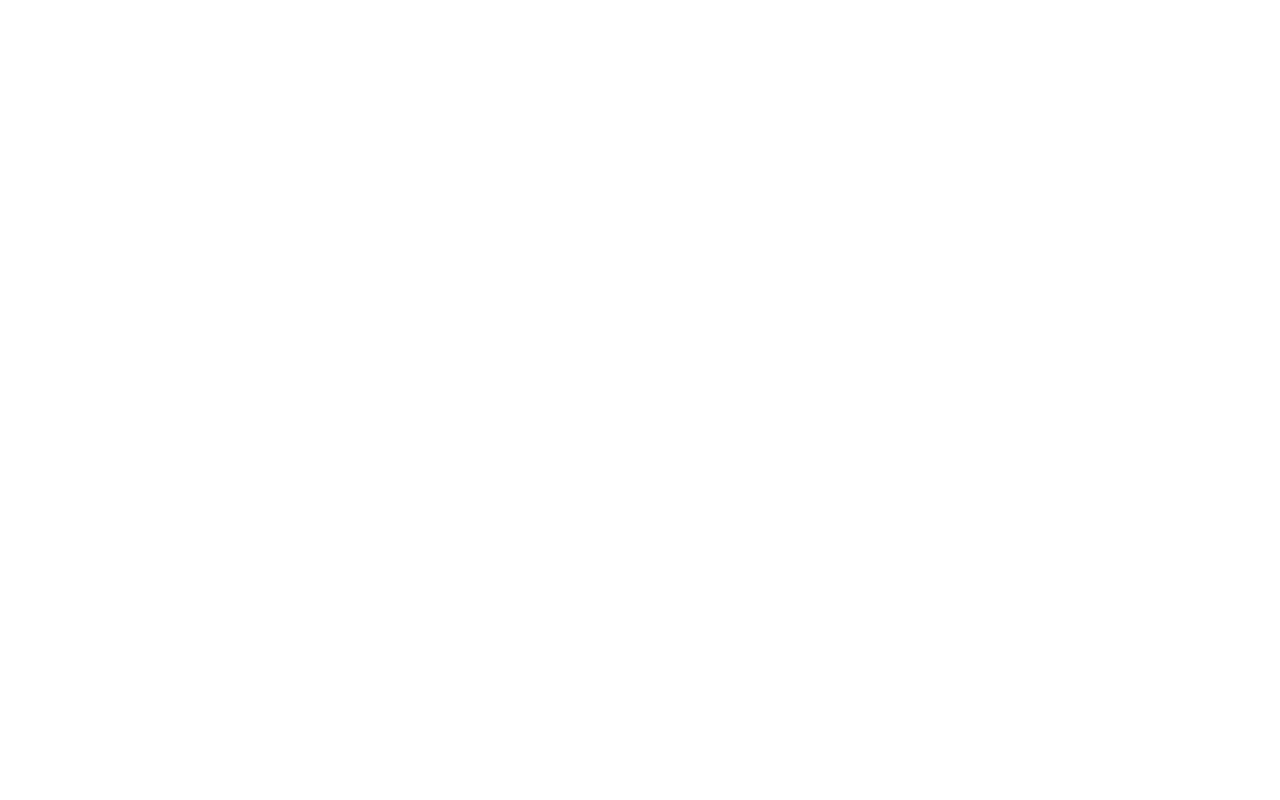
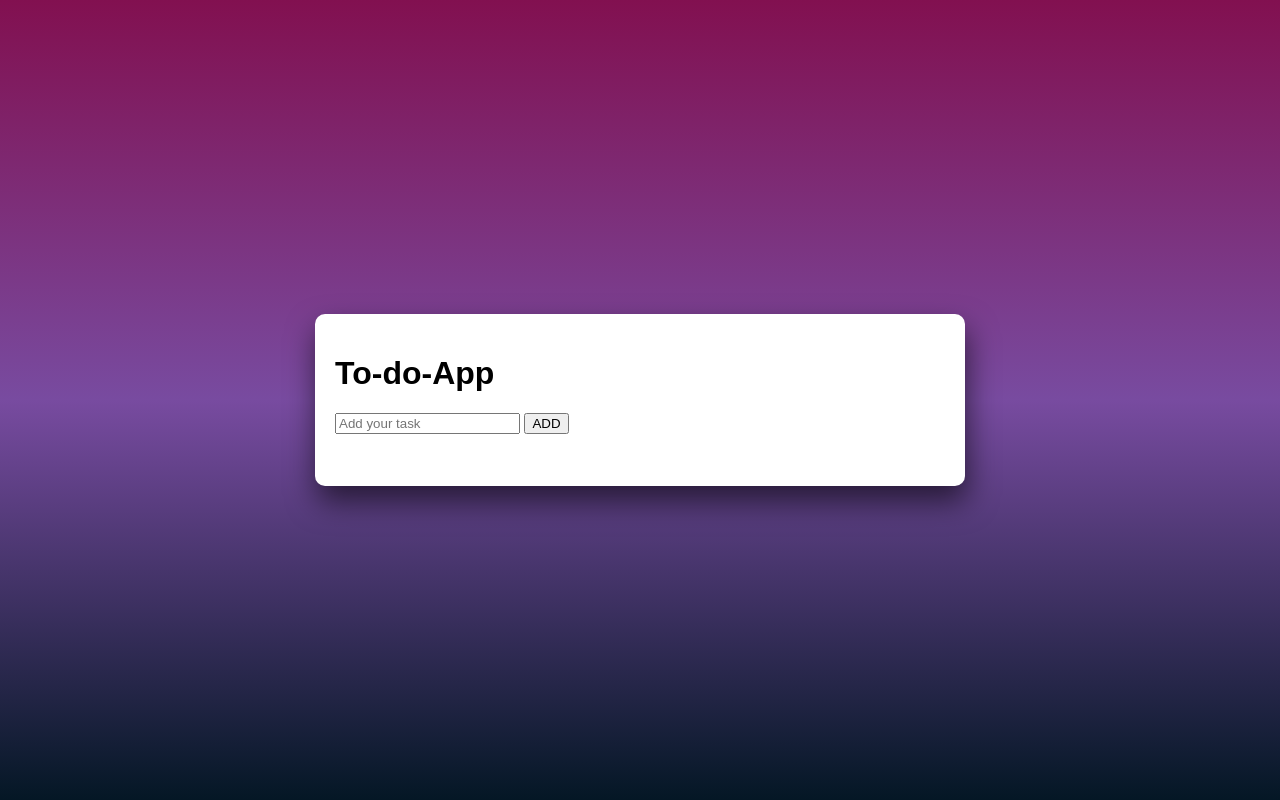
Before and after one commit to NayanDev7/TO-DO-WEB-APP, a plain HTML site: page index.html in a window 1280 px wide. Drawn offline with Linux system fonts and the light colour scheme.

Commit message:
build a basic layout

```diff
--- a/index.html
+++ b/index.html
@@ -3,9 +3,22 @@
 <head>
     <meta charset="UTF-8">
     <meta name="viewport" content="width=device-width, initial-scale=1.0">
-    <title>Document</title>
+    <title>TO-DO-WEBAPP</title>
+    <link rel="stylesheet" href="style.css">
+    <script defer src="script.js"></script>
 </head>
 <body>
+    <div class="container">
 
+        <h1 class="header">To-do-App</h1>
+
+        <div class="input-container">
+            <input type="text" placeholder="Add your task" id="input">
+            <button type="button" id="add-btn">ADD</button>
+        </div>
+
+        <ul class="task-list"></ul>
+
+    </div>
 </body>
 </html>
--- a/style.css
+++ b/style.css
@@ -0,0 +1,28 @@
+*{
+    box-sizing: border-box;
+}
+
+body{
+    margin: 0;
+    display:flex;
+    align-items: center;
+    justify-content: center;
+    height: 100vh;
+    background-image: linear-gradient( #821050 0%,#784ba0 50%,
+        #041725 100%);
+        font-family: Arial, Helvetica, sans-serif;
+}
+
+.container{
+    display: flex;
+    flex-direction: column;
+    justify-content: center;
+    width: 90%;
+    min-width: 300px;
+    max-width: 650px;
+    background-color: #fff;
+    padding: 20px;
+    margin: 50px;
+    border-radius: 10px;
+    box-shadow: 2px 15px 30px rgba(0, 0, 0, 0.6);
+}
```
